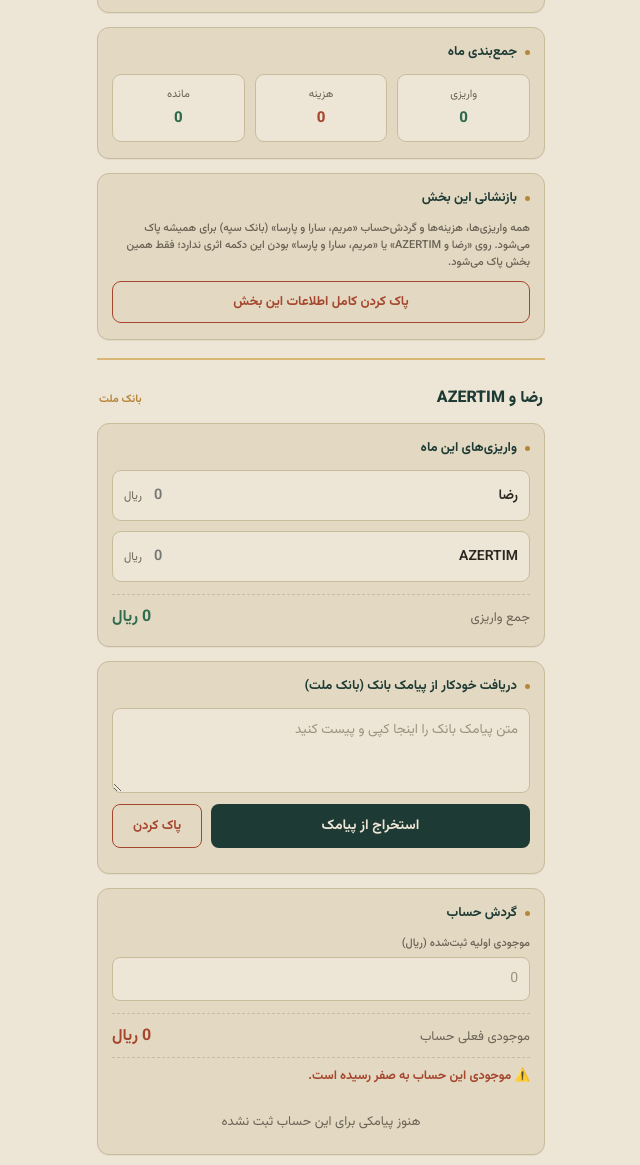
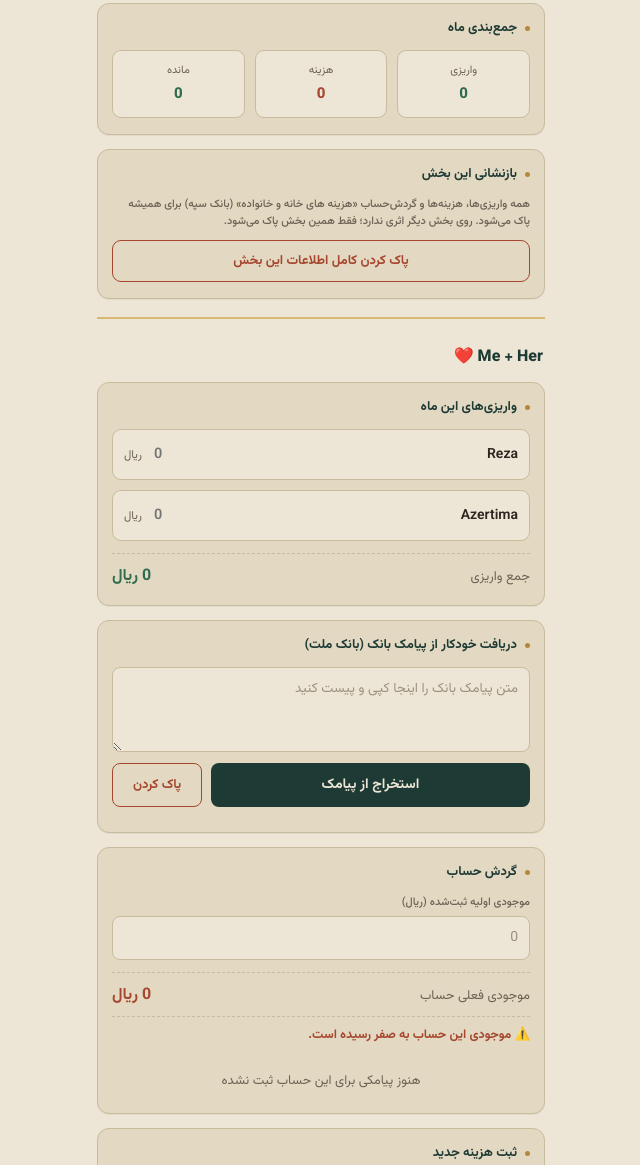
Before and after one commit to rezaakbarimy-crypto/Khaneh-hazineh, a plain HTML site: page index.html in a window 1280 px wide. Shown: the part 1635-2800 px from the top of the page, without its empty margins (319-959 px from the left). Drawn offline with Linux system fonts and the light colour scheme.

Commit message:
Add files via upload

```diff
--- a/index.html
+++ b/index.html
@@ -479,7 +479,6 @@
 
   <div class="ledger-head">
     <h1>دفتر خرج خانه</h1>
-    <p>دو دفتر مستقل: سپه (مریم، سارا، پارسا) و ملت (رضا، AZERTIM)</p>
     <div class="month-row">
       <select id="monthSelect"></select>
     </div>
@@ -614,14 +613,14 @@
   }
 
   const BOOKS = [
-    { key: 'book1', label: 'مریم، سارا و پارسا', bank: 'بانک سپه', contributors: [
+    { key: 'book1', label: 'هزینه های خانه و خانواده', bank: 'بانک سپه', contributors: [
       { key: 'maryam', label: 'مریم' },
       { key: 'sara', label: 'سارا' },
       { key: 'parsa', label: 'پارسا' },
     ]},
-    { key: 'book2', label: 'رضا و AZERTIM', bank: 'بانک ملت', contributors: [
-      { key: 'reza', label: 'رضا' },
-      { key: 'azertim', label: 'AZERTIM' },
+    { key: 'book2', label: 'Me + Her ❤️', bank: 'بانک ملت', contributors: [
+      { key: 'reza', label: 'Reza' },
+      { key: 'azertim', label: 'Azertima' },
     ]},
   ];
 
@@ -1259,7 +1258,7 @@
     const k = book.key;
     return `
       <div class="book-section" data-book="${k}">
-        <div class="book-section-head"><h2>${book.label}</h2><span class="ledger-sub">${book.bank}</span></div>
+        <div class="book-section-head"><h2>${book.label}</h2></div>
 
         <div class="card">
           <h2>واریزی‌های این ماه</h2>
@@ -1344,7 +1343,7 @@
 
         <div class="card">
           <h2>بازنشانی این بخش</h2>
-          <p class="ledger-sub" style="display:block;margin-bottom:10px;">همه واریزی‌ها، هزینه‌ها و گردش‌حساب «${book.label}» (${book.bank}) برای همیشه پاک می‌شود. روی «رضا و AZERTIM» یا «مریم، سارا و پارسا» بودن این دکمه اثری ندارد؛ فقط همین بخش پاک می‌شود.</p>
+          <p class="ledger-sub" style="display:block;margin-bottom:10px;">همه واریزی‌ها، هزینه‌ها و گردش‌حساب «${book.label}» (${book.bank}) برای همیشه پاک می‌شود. روی بخش دیگر اثری ندارد؛ فقط همین بخش پاک می‌شود.</p>
           <button class="danger-btn" id="resetBtn-${k}" type="button">پاک کردن کامل اطلاعات این بخش</button>
         </div>
       </div>
```
